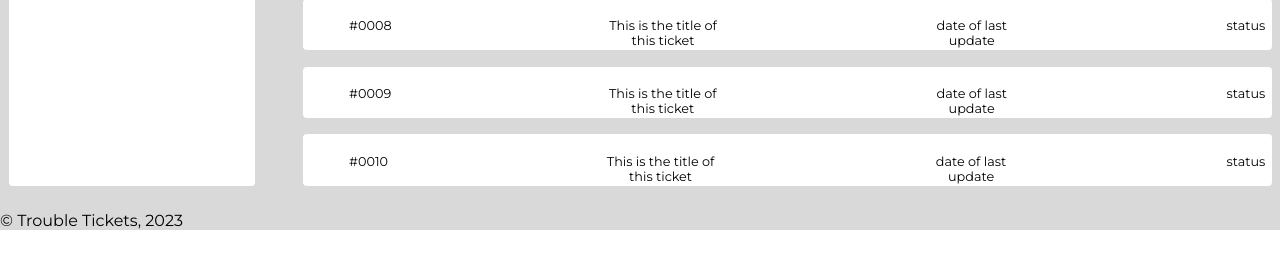
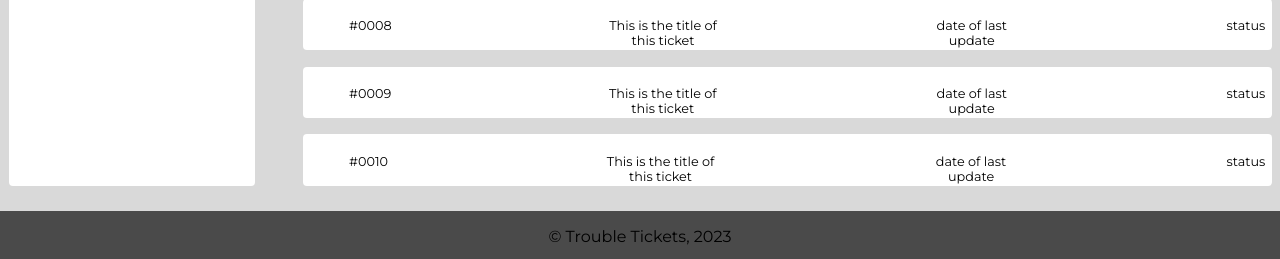
Before and after one commit to coutinho21/ltw_proj, a PHP site: page / in a window 1280 px wide. Shown: the part 604-863 px from the top of the page. Before the commit the page ends 834 px from the top, so only its background shows below. Run offline with PHP 8.4, Linux system fonts and the light colour scheme.

Commit message:
footer style is now done

```diff
--- a/css/homepage_client_style.css
+++ b/css/homepage_client_style.css
@@ -192,3 +192,14 @@ body > header img {
 li {
     list-style-type: none;
 }
+
+body > footer {
+    background-color: #4A4A4A;
+    height: 3em;
+}
+
+body > footer > p {
+    text-align: center;
+    text-justify: center;
+    padding-top: 1em;
+}
```
